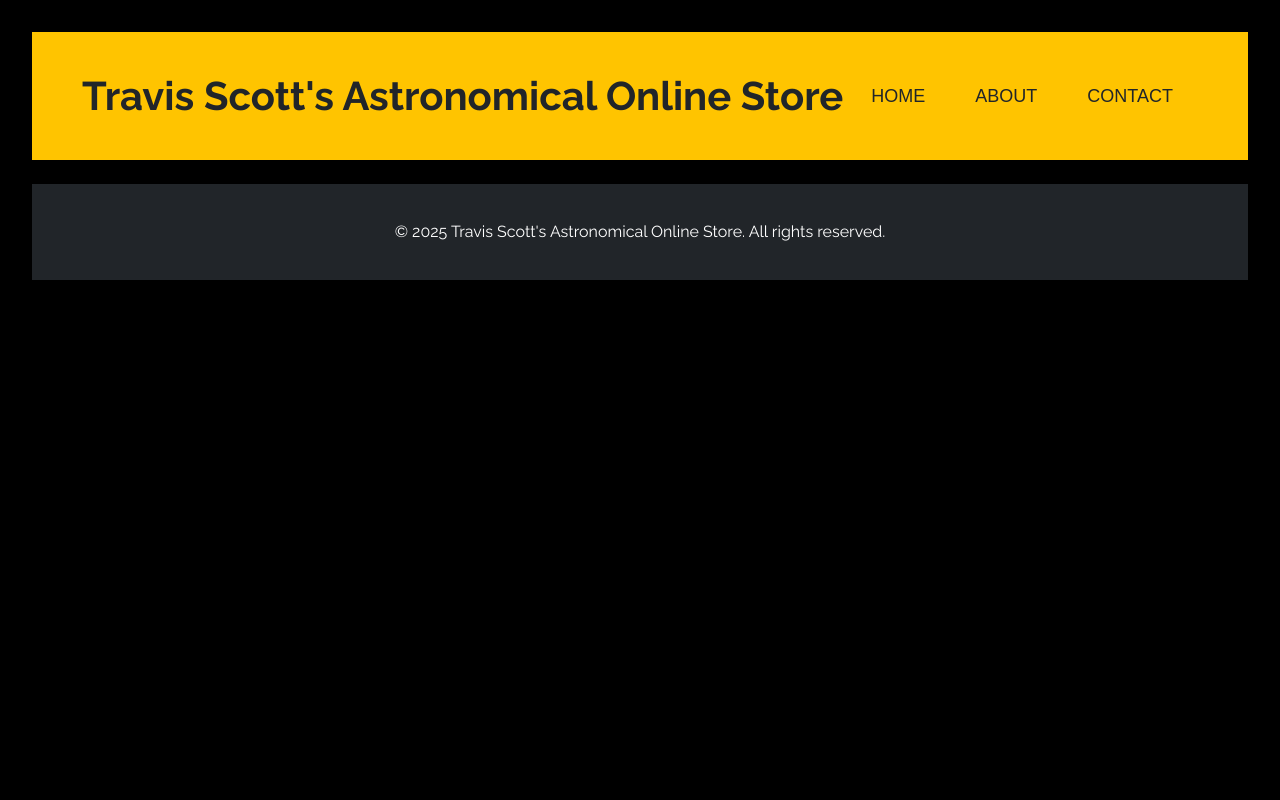
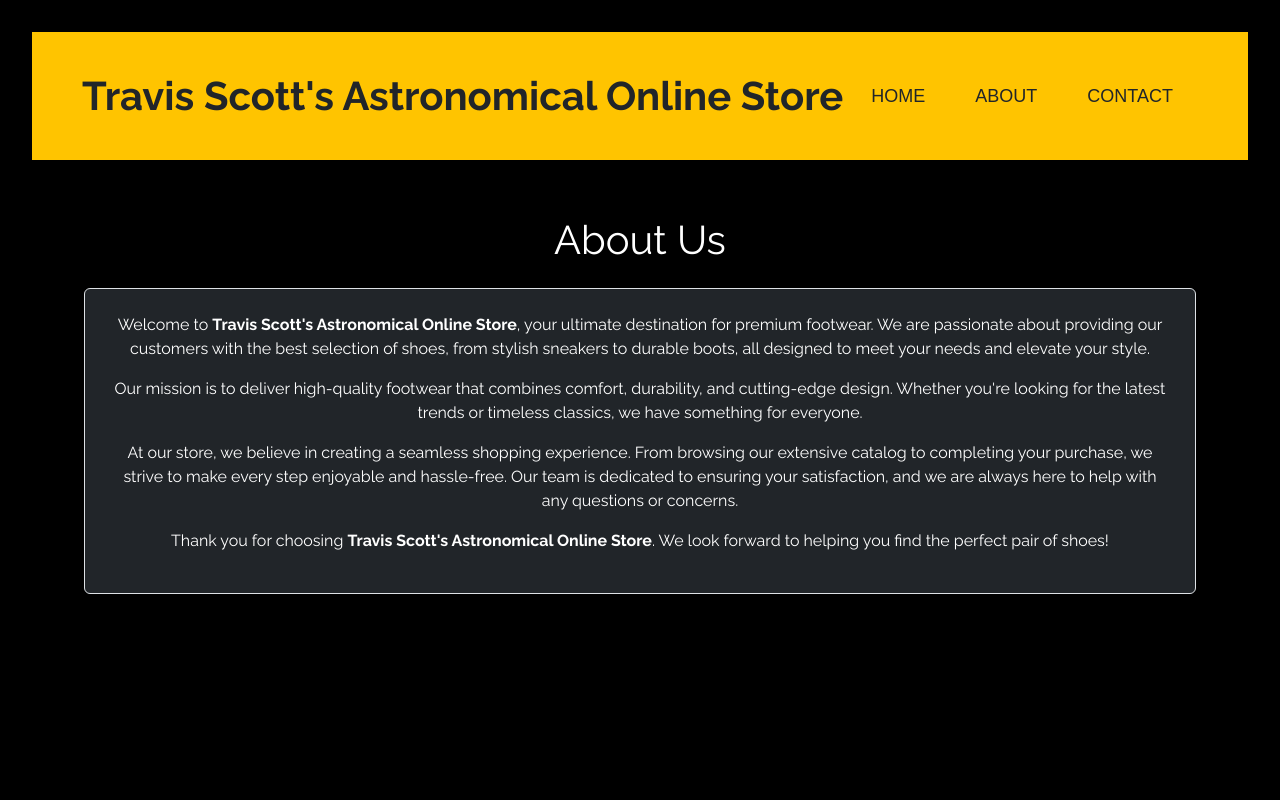
Before and after one commit to mattcheng591/capstone-edp, a React (Vite) app in the folder client/: page /about in a window 1280 px wide. Shown: the top 800 px of the page. Built offline with nearby package versions, Linux system fonts and the light colour scheme; no server answers.

Commit message:
about and contact page

```diff
--- a/client/src/App.jsx
+++ b/client/src/App.jsx
@@ -10,7 +10,8 @@
 import LoginForm from "./components/LoginForm";
 import RequireAuth from "./components/RequireAuth";
 import { AuthProvider } from "./components/AuthContext";
-
+import About from "./components/About";
+import ContactUs from "./components/ContactUs";
 const App = () => {
   const [cart, setCart] = useState([]);
   const [shoes, setShoes] = useState([]); // State for shoes data
@@ -105,6 +106,8 @@
           <Route path="/addshoe" element={<RequireAuth></RequireAuth>} />
           {/* <Route path="/Login" element={<LoginForm />} /> */}
           {/* Add the PaymentPage route */}
+          <Route path="/about" element={<About />} />
+          <Route path="/contactus" element={<ContactUs />} />
         </Routes>
       </AuthProvider>
       <Footer />
--- /dev/null
+++ b/client/src/components/About.jsx
@@ -0,0 +1,41 @@
+import React from "react";
+
+const About = () => {
+  return (
+    <div className="page-container">
+      <div className="container mt-4">
+        <h1 className="text-center mb-4 text-white">About Us</h1>
+
+        <div className="p-4 border rounded bg-dark text-white">
+          <p>
+            Welcome to <strong>Travis Scott's Astronomical Online Store</strong>
+            , your ultimate destination for premium footwear. We are passionate
+            about providing our customers with the best selection of shoes, from
+            stylish sneakers to durable boots, all designed to meet your needs
+            and elevate your style.
+          </p>
+          <p>
+            Our mission is to deliver high-quality footwear that combines
+            comfort, durability, and cutting-edge design. Whether you're looking
+            for the latest trends or timeless classics, we have something for
+            everyone.
+          </p>
+          <p>
+            At our store, we believe in creating a seamless shopping experience.
+            From browsing our extensive catalog to completing your purchase, we
+            strive to make every step enjoyable and hassle-free. Our team is
+            dedicated to ensuring your satisfaction, and we are always here to
+            help with any questions or concerns.
+          </p>
+          <p>
+            Thank you for choosing{" "}
+            <strong>Travis Scott's Astronomical Online Store</strong>. We look
+            forward to helping you find the perfect pair of shoes!
+          </p>
+        </div>
+      </div>
+    </div>
+  );
+};
+
+export default About;
--- /dev/null
+++ b/client/src/components/ContactUs.jsx
@@ -0,0 +1,39 @@
+import React from "react";
+
+const ContactUs = () => {
+  return (
+    <div className="page-container">
+      <div className="container mt-4">
+        <h1 className="text-center mb-4 text-white">Contact Us</h1>
+
+        <div className="p-4 border rounded bg-dark text-white">
+          <p>
+            We’d love to hear from you! Whether you have a question about our
+            products, need assistance, or just want to share your feedback, feel
+            free to reach out to us.
+          </p>
+          <p>
+            <strong>Email:</strong> support@astronomicalstore.com
+          </p>
+          <p>
+            <strong>Phone:</strong> +1 (800) 123-4567
+          </p>
+          <p>
+            <strong>Address:</strong> 123 Astronomical Lane, Houston, TX, 77001
+          </p>
+          <p>
+            Our customer support team is available Monday through Friday, 9 AM
+            to 5 PM (CST). We aim to respond to all inquiries within 24 hours.
+          </p>
+          <p>
+            Thank you for choosing{" "}
+            <strong>Travis Scott's Astronomical Online Store</strong>. We look
+            forward to assisting you!
+          </p>
+        </div>
+      </div>
+    </div>
+  );
+};
+
+export default ContactUs;
--- a/client/src/components/Home.jsx
+++ b/client/src/components/Home.jsx
@@ -27,6 +27,7 @@
   return (
     <div className="page-container">
       <Search setShoes={setSearchedShoes}></Search>
+      <hr></hr>
       <h1 className="page-title">Featured</h1>
 
       {/* Featured Section */}
--- a/client/src/components/NavBar.jsx
+++ b/client/src/components/NavBar.jsx
@@ -17,7 +17,7 @@
           </Link>
         </li>
         <li>
-          <Link to="/contact" className="navbar-brand">
+          <Link to="/contactus" className="navbar-brand">
             Contact
           </Link>
         </li>
```
